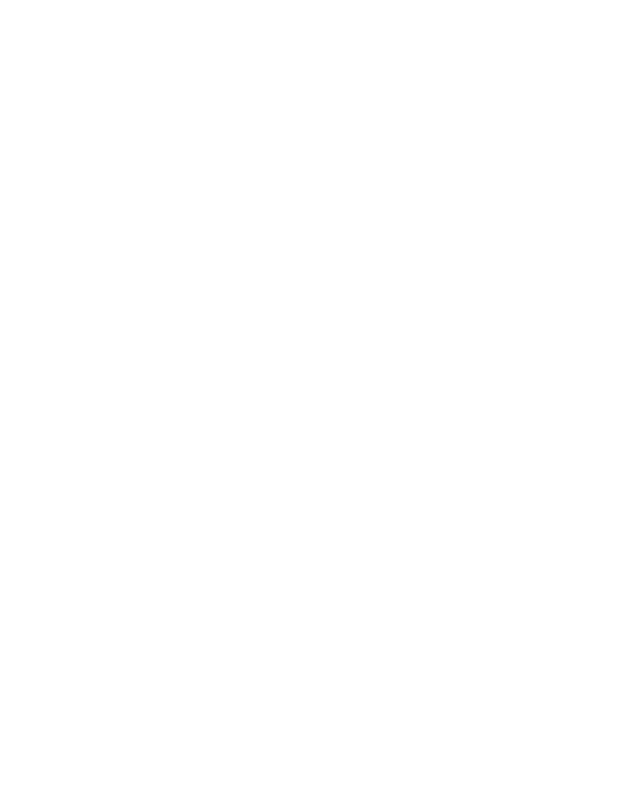
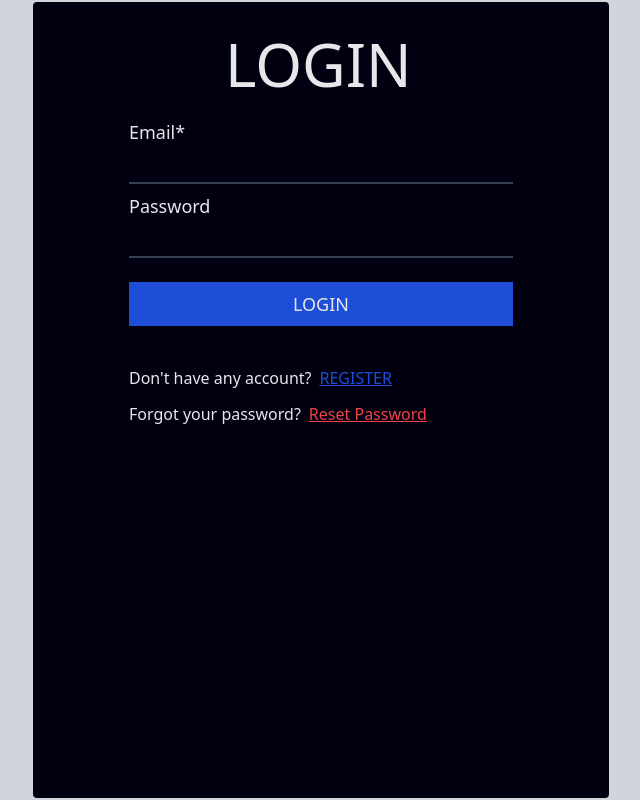
Before and after one commit to rkCodeX/demoWeb_carGallery, a website: page login.html in a window 1280 px wide. Shown: the whole page, without its empty margins (319-959 px from the left). Drawn offline with Linux system fonts and the light colour scheme.

Commit message:
adding login and sign up structure

```diff
--- a/login.html
+++ b/login.html
@@ -1,5 +1,6 @@
 <!DOCTYPE html>
 <html lang="en">
+
 <head>
     <meta charset="UTF-8">
     <meta name="viewport" content="width=device-width, initial-scale=1.0">
@@ -7,8 +8,33 @@
     <link rel="stylesheet" href="./src/output.css">
     <script src="https://kit.fontawesome.com/324d50e246.js" crossorigin="anonymous"></script>
 </head>
-<body>
 
+<body class="text-gray-200 bg-gray-300">
+    <div class="flex items-center justify-center">
+        <div class="w-auto h-screen px-24 py-4 rounded-md bg-blue0 flex flex-col justify-start items-start gap-2 border-2 border-gray-300">
+            <h2 class="ml-24 mt-4 text-6xl mb-4">LOGIN</h2>
+
+            <div>
+                <h2 class="text-lg">Email*</h2>
+                <input class="w-96 text-lg px-2 py-1 bg-transparent border-b-2 border-b-gray-700" type="email">
+            </div>
+            <div>
+                <h2 class="text-lg">Password</h2>
+                <input class="w-96 text-lg px-2 py-1 bg-transparent border-b-2 border-b-gray-700" type="text">
+            </div>
+            <button class="mt-4 w-full bg-blue-700 text-center py-2 cursor-pointer text-lg">LOGIN</button>
+            <div class="mt-8 flex">
+                <p class="mr-2">Don't have any account?</p>
+                <button><u class="text-blue-700"><a href="signup.html">REGISTER</a></u></button>
+            </div>
+            <div class="flex mt-1">
+                <p class="mr-2">Forgot your password?</p>
+                <button><u class="text-red-500">Reset Password</u></button>
+            </div>
+
+        </div>
+    </div>
     <script src="login.js"></script>
 </body>
+
 </html>
```
Also changed, not shown: car.html (+2 -2 lines), explore.html (+1 -1 lines), signup.html (added, +46 -0 lines), signup.js (added), src/output.css.
